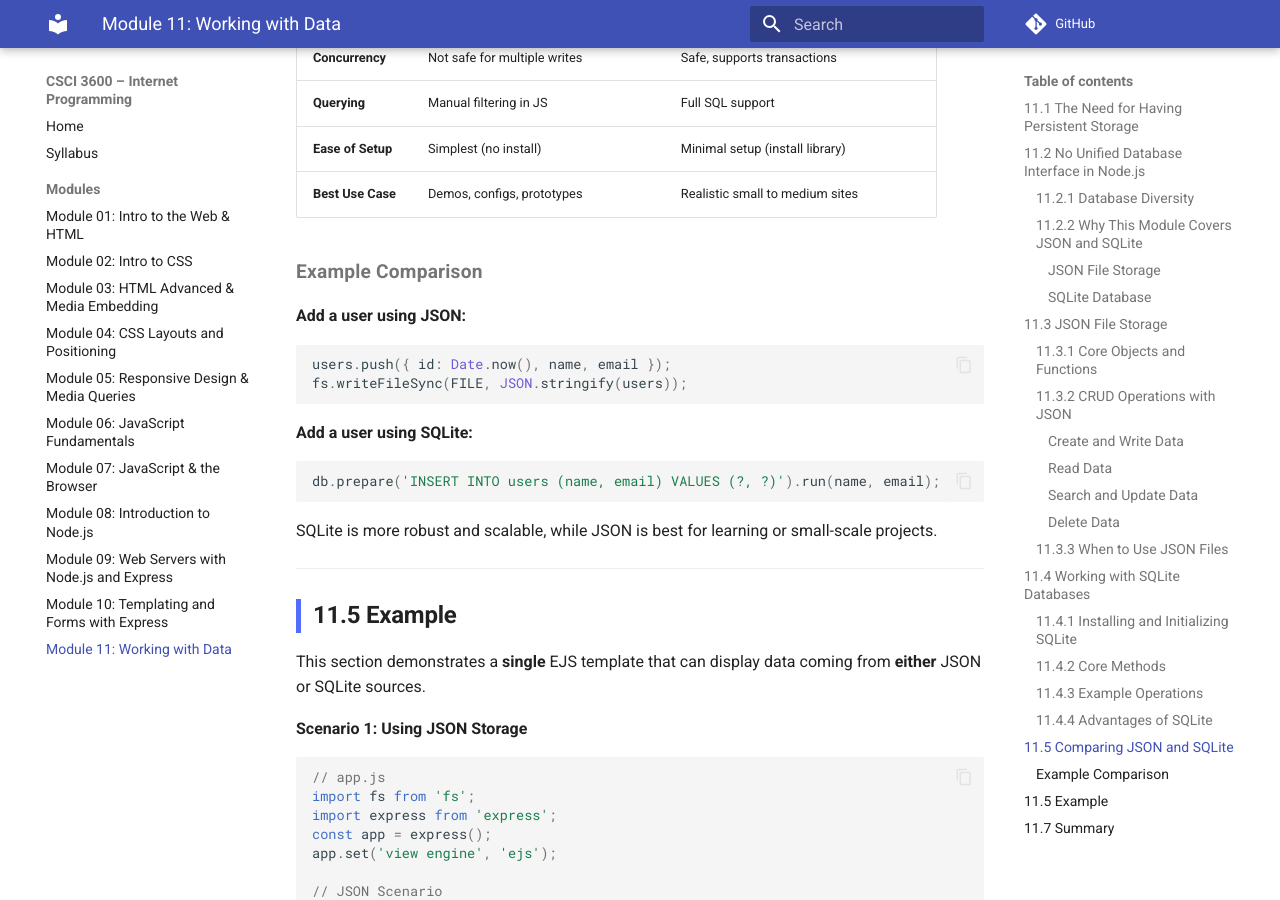
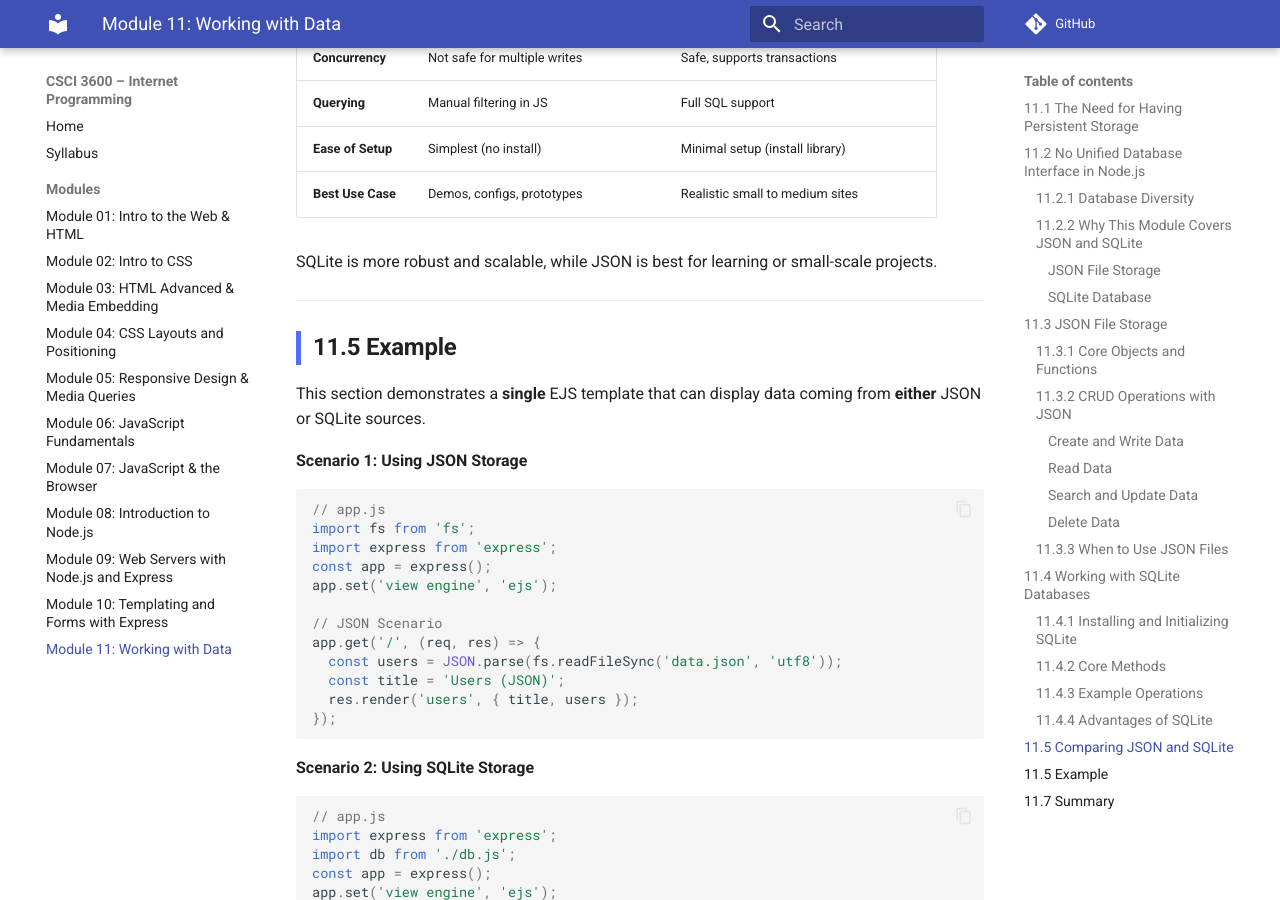
Before and after one commit to rahaeimehr/internet-programming, an MkDocs documentation site: the page built from docs/module-11-working-with-data/index.md, in a window 1280 px wide and 900 px high, scrolled down 6149 px. Built offline with MkDocs 1.6.1 and Material for MkDocs 9.7.7, drawn with Linux system fonts in a browser that asks for light colours; comment, search, counter and statistics services are not loaded.

Commit message:
module 11 - example removed

````diff
--- a/docs/module-11-working-with-data/index.md
+++ b/docs/module-11-working-with-data/index.md
@@ -226,21 +226,6 @@ SQLite acts like a lightweight version of MySQL or PostgreSQL, ideal for small t
 | **Ease of Setup** | Simplest (no install)                 | Minimal setup (install library)            |
 | **Best Use Case** | Demos, configs, prototypes            | Realistic small to medium sites            |
 
-### Example Comparison
-
-**Add a user using JSON:**
-
-```js
-users.push({ id: Date.now(), name, email });
-fs.writeFileSync(FILE, JSON.stringify(users));
-```
-
-**Add a user using SQLite:**
-
-```js
-db.prepare('INSERT INTO users (name, email) VALUES (?, ?)').run(name, email);
-```
-
 SQLite is more robust and scalable, while JSON is best for learning or small-scale projects.
 
 ---
````
